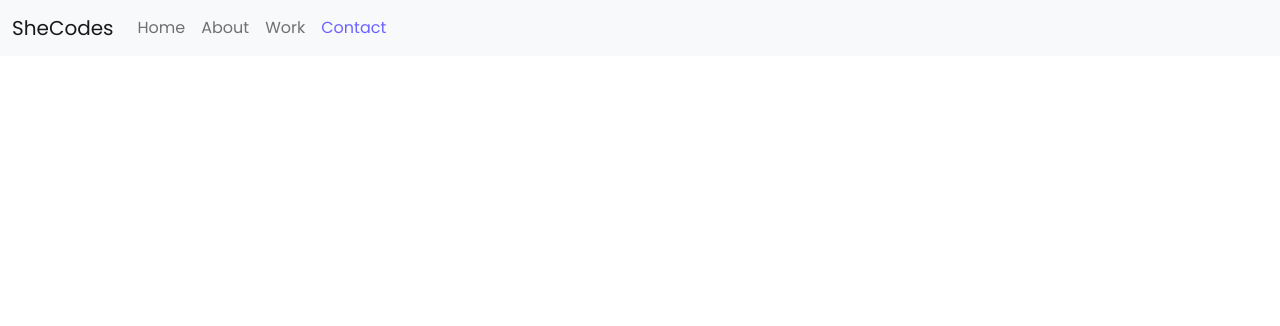
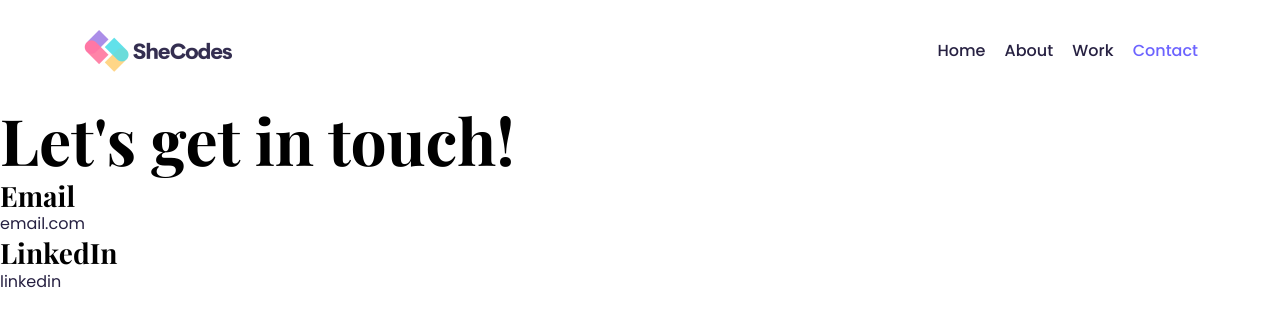
Before and after one commit to Katya-Semeniuk/portfolio, a plain HTML site: page contact.html in a window 1280 px wide. Drawn offline with nearby package versions, Linux system fonts and the light colour scheme.

Commit message:
added header  navigation

```diff
--- a/contact.html
+++ b/contact.html
@@ -20,37 +20,41 @@
   </head>
   <body>
     <header>
-      <nav class="navbar navbar-expand-lg navbar-light bg-light fixed-top">
-        <div class="container-fluid">
-          <a class="navbar-brand" href="/">SheCodes</a>
-          <button
-            class="navbar-toggler"
-            type="button"
-            data-bs-toggle="collapse"
-            data-bs-target="#navbarNavAltMarkup"
-            aria-controls="navbarNavAltMarkup"
-            aria-expanded="false"
-            aria-label="Toggle navigation"
-          >
-            <span class="navbar-toggler-icon"></span>
-          </button>
-          <div class="collapse navbar-collapse" id="navbarNavAltMarkup">
-            <div class="navbar-nav">
-              <a class="nav-link" href="/">Home</a>
-              <a class="nav-link" href="/about.html">About</a>
-              <a class="nav-link" href="/work.html">Work</a>
-              <a
-                class="nav-link active"
-                aria-current="page"
-                href="/contact.html"
-                >Contact</a
-              >
-            </div>
-          </div>
-        </div>
-      </nav>
+      <div class="container">
+        <nav class="d-flex justify-content-between align-items-center">
+          <img src="/pictures/logo.jpg" alt="Logo" class="logo" />
+          <ul>
+            <li>
+              <a href="/">Home</a>
+            </li>
+            <li>
+              <a href="/about.html">About</a>
+            </li>
+            <li>
+              <a href="/work.html">Work</a>
+            </li>
+            <li>
+              <a href="/contact.html" class="active">Contact</a>
+            </li>
+          </ul>
+        </nav>
+      </div>
     </header>
-    <main></main>
+    <main>
+      <section class="contact-section">
+        <h1>Let's get in touch!</h1>
+        <ul>
+          <li>
+            <h3>Email</h3>
+            <a href="" target="_blank">email.com</a>
+          </li>
+          <li>
+            <h3>LinkedIn</h3>
+            <a href="" target="_blank">linkedin</a>
+          </li>
+        </ul>
+      </section>
+    </main>
     <footer></footer>
     <script
       src="https://cdn.jsdelivr.net/npm/bootstrap@5.3.2/dist/js/bootstrap.bundle.min.js"
--- a/src/styles.css
+++ b/src/styles.css
@@ -33,9 +33,15 @@ img {
   width: 100%;
 }
 
-/* html {
-  font-family: var(--heading-font-family);
-} */
+a {
+  text-decoration: none;
+  color: var(--text-dark-color);
+  transition: all 150ms ease-in-out;
+
+  &:hover {
+    color: var(--accent-color);
+  }
+}
 
 body {
   font-family: var(--main-font-family);
@@ -98,7 +104,10 @@ body {
   }
 }
 .project-description {
-  padding: 120px 60px;
+  padding: 60px 20px;
+  @media (min-width: 768px) {
+    padding: 120px 60px;
+  }
 }
 .project-description h3 {
   font-size: 64px;
@@ -114,13 +123,13 @@ body {
 }
 
 .project-list-section .heading {
-  font-size: 14px;
+  font-size: 16px;
   font-weight: 400;
   margin-bottom: 32px;
   text-align: center;
 
   @media (min-width: 768px) {
-    font-size: 18px;
+    font-size: 20px;
     margin-bottom: 82px;
   }
 }
@@ -203,3 +212,30 @@ footer p {
   font-size: 14px;
   font-weight: 400;
 }
+
+/* --contact html */
+.contact-section h1 {
+  font-size: 64px;
+}
+
+/* header */
+.logo {
+  max-width: 90px;
+  @media (min-width: 576px) {
+    max-width: 150px;
+  }
+}
+
+nav {
+  padding: 30px 0;
+}
+nav li {
+  display: inline;
+  font-size: 14px;
+  font-weight: 500;
+  margin-left: 10px;
+  @media (min-width: 576px) {
+    font-size: 16px;
+    margin-left: 15px;
+  }
+}
```
Also changed, not shown: about.html (+19 -26 lines), index.html (+21 -26 lines), work.html (+21 -28 lines), pictures/logo.jpg (added).
